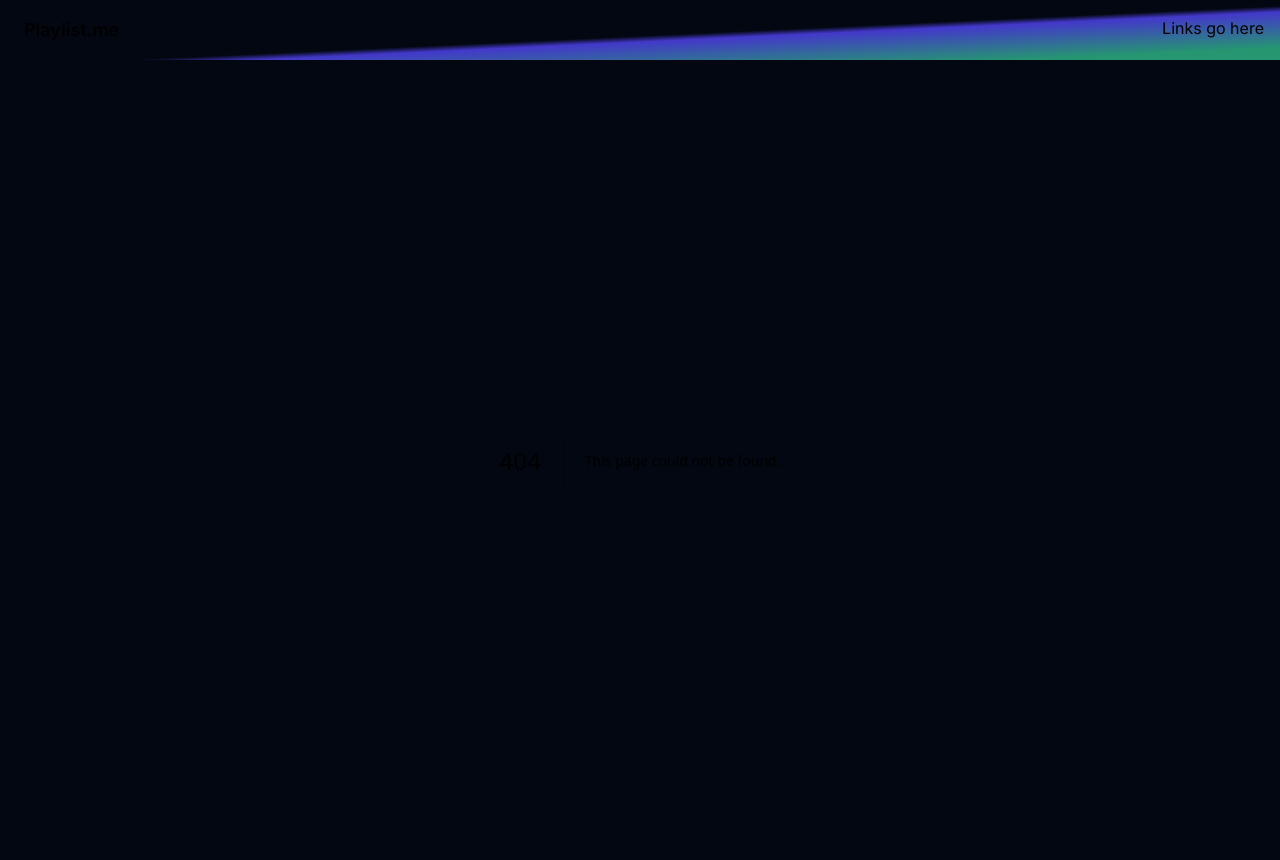
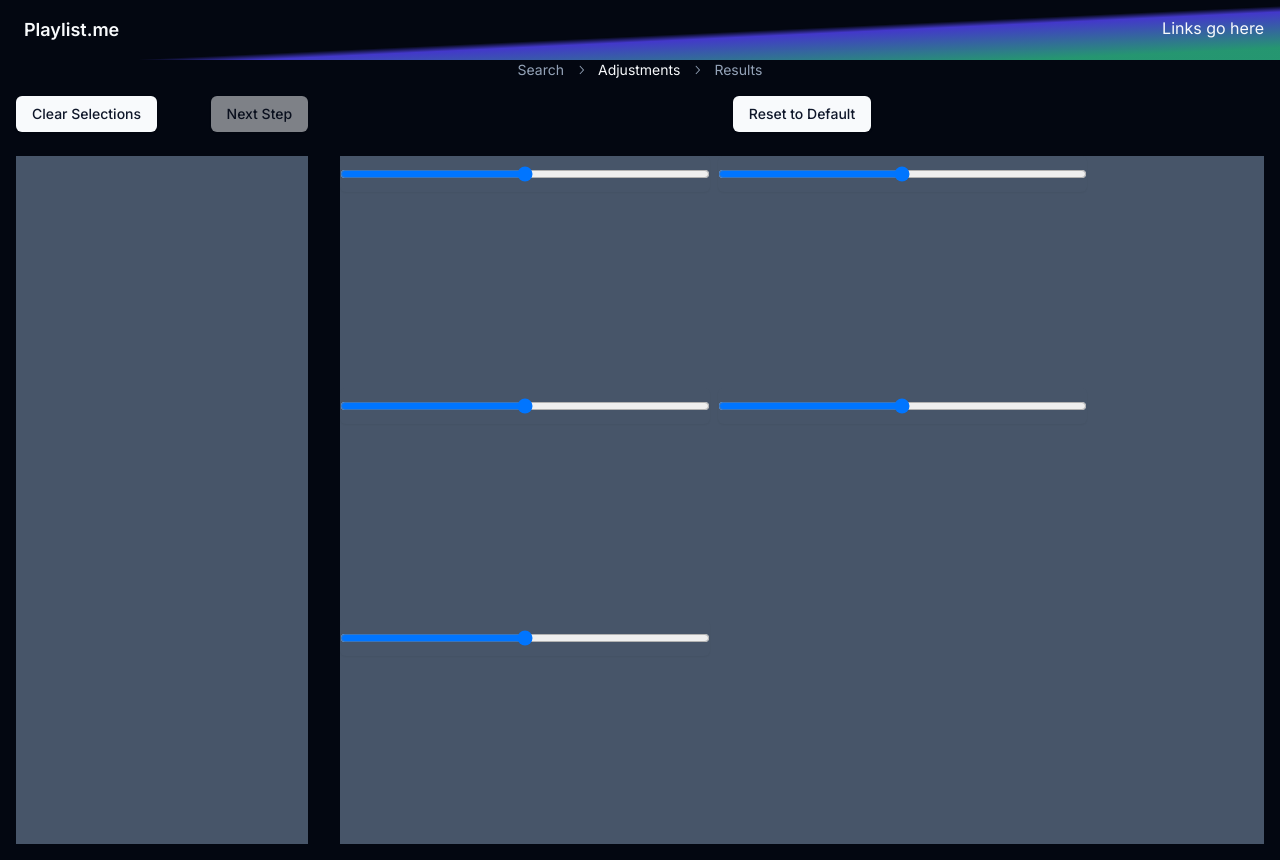
Before and after one commit to mgballou/playlist_me_2, a Next.js app: page /generator/g/adjustments in a window 1280 px wide. Before the commit this address had no page. Built offline with nearby package versions, Linux system fonts and the light colour scheme.

Commit message:
base adjustments page

```diff
--- /dev/null
+++ b/app/generator/g/adjustments/page.tsx
@@ -0,0 +1,44 @@
+'use client'
+
+import { Button } from "@/components/ui/button"
+import { Input } from "@/components/ui/input"
+
+export default function Adjustments(){
+
+    return (
+        <main className="flex h-[90vh] w-full flex-col gap-6 p-4">
+            <div className="flex flex-row justify-center gap-4">
+                <Button>Reset to Default</Button>
+            </div>
+            <div className="flex flex-row flex-wrap gap-2 min-h-full w-full bg-slate-600 overflow-scroll">
+                <Input type="range" className="w-2/5">
+
+
+
+                </Input>
+                <Input type="range" className="w-2/5">
+
+
+
+                </Input>
+                <Input type="range" className="w-2/5">
+
+
+
+                </Input>
+                <Input type="range" className="w-2/5">
+
+
+
+                </Input>
+                <Input type="range" className="w-2/5">
+
+
+
+                </Input>
+            </div>
+
+
+        </main>
+    )
+}
--- a/app/generator/g/search/page.tsx
+++ b/app/generator/g/search/page.tsx
@@ -41,7 +41,7 @@ export default function Search() {
                 <Button onClick={() => setSearchResults([])}>Clear</Button>
             </div>
 
-            <div className=" inset-4 flex min-h-full w-full flex-row flex-wrap justify-center gap-2 bg-slate-600 overflow-scroll">
+            <div className="flex min-h-full w-full flex-row flex-wrap justify-center gap-2 bg-slate-600 overflow-scroll">
                 {searchResults?.map((track, idx) => {
                     return (
                         <TrackCard
--- a/components/generator/TracksSidebar.tsx
+++ b/components/generator/TracksSidebar.tsx
@@ -79,7 +79,7 @@ export default function TracksSidebar() {
                     <Button onClick={() => clearTracks()}>
                         Clear Selections
                     </Button>
-                    <Button onClick={() => handleNextPage()}>Next Step</Button>
+                    <Button onClick={() => handleNextPage()} disabled={tracks.length === 0}>Next Step</Button>
                 </div>
 
                 <div className="flex flex-col min-h-full gap-2 overflow-scroll bg-slate-600 ">
```
